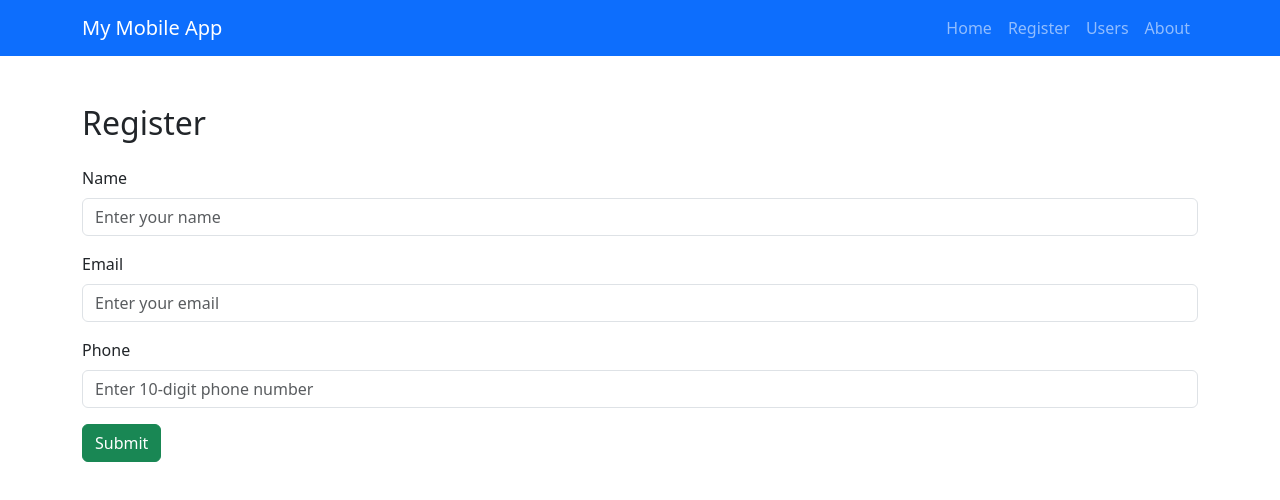
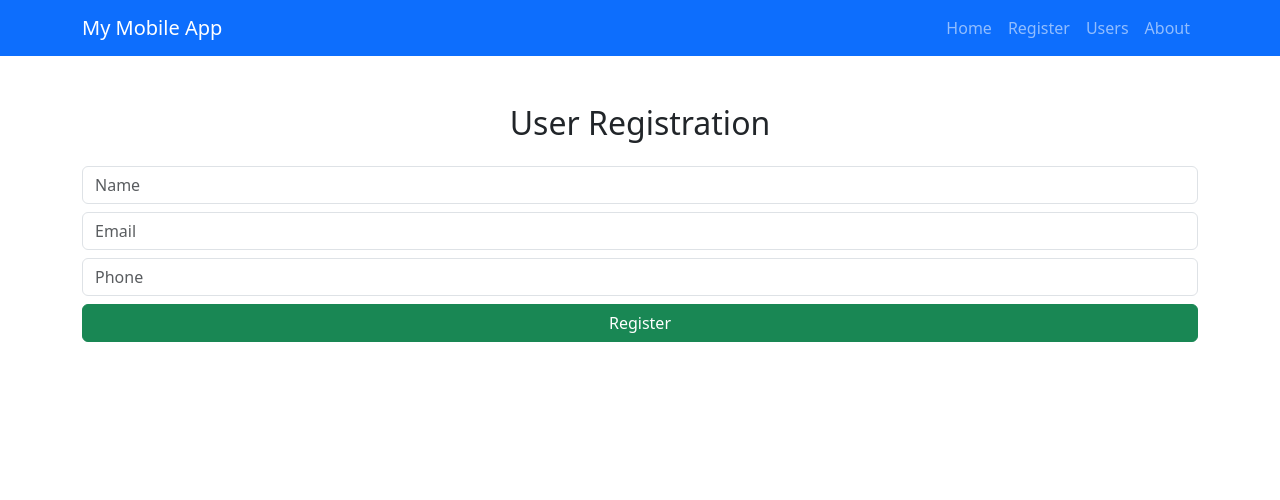
Before and after one commit to Pirasanth23/Mobile-App-Development, a React (Create React App) app: page /registration in a window 1280 px wide. Shown: the top 500 px of the page. Built offline with nearby package versions, Linux system fonts and the light colour scheme.

Commit message:
Day 10 - Finalized UI, tested functionalities, prepared deployment

```diff
--- a/src/components/Registration.js
+++ b/src/components/Registration.js
@@ -1,84 +1,76 @@
-import React, { useState } from 'react';
-import { db } from '../firebase';
-import { collection, addDoc } from "firebase/firestore";
-import { useNavigate } from 'react-router-dom';
+import React, { useState } from "react";
+import { db } from "../firebase";
+import { collection, addDoc, serverTimestamp } from "firebase/firestore";
 
 function Registration() {
-  const [name, setName] = useState('');
-  const [email, setEmail] = useState('');
-  const [phone, setPhone] = useState('');
-  const [success, setSuccess] = useState(false);
-
-  const navigate = useNavigate();
+  const [name, setName] = useState("");
+  const [email, setEmail] = useState("");
+  const [phone, setPhone] = useState("");
+  const [success, setSuccess] = useState("");
 
   const handleSubmit = async (e) => {
     e.preventDefault();
 
-    // Validation
-    if(name.trim().length < 3){
-      alert("Name must be at least 3 characters");
-      return;
-    }
-    if(!email.includes("@")){
-      alert("Invalid email");
-      return;
-    }
-    if(phone.length !== 10 || isNaN(phone)){
-      alert("Phone must be 10 digits");
-      return;
-    }
-
     try {
-      await addDoc(collection(db, "users"), {
+      const docRef = await addDoc(collection(db, "users"), {
         name,
         email,
         phone,
-        timestamp: new Date()
+        timestamp: serverTimestamp(),
       });
 
-      // Clear form immediately
-      setName('');
-      setEmail('');
-      setPhone('');
-      setSuccess(true);
+      // 🔹 Add console.log here to debug
+      console.log("User added with ID:", docRef.id);
 
-      // Optional: navigate to Users page
-      setTimeout(() => {
-        setSuccess(false);
-        navigate('/users'); // go to users page after 2s
-      }, 2000);
+      setSuccess("User registered successfully!");
+      setName("");
+      setEmail("");
+      setPhone("");
 
+      setTimeout(() => setSuccess(""), 3000);
     } catch (err) {
-      console.error("Error adding document: ", err);
-      alert("Error submitting form. Check console.");
+      console.error("Error adding document:", err); // 🔹 Add this too
+      setSuccess("Error registering user. Try again!");
     }
   };
 
   return (
     <div className="container mt-5">
-      <h2 className="mb-4">Register</h2>
+      <h2 className="mb-4 text-center">User Registration</h2>
+
+      <form onSubmit={handleSubmit}>
+        <input
+          type="text"
+          className="form-control mb-2"
+          placeholder="Name"
+          value={name}
+          onChange={(e) => setName(e.target.value)}
+          required
+        />
+        <input
+          type="email"
+          className="form-control mb-2"
+          placeholder="Email"
+          value={email}
+          onChange={(e) => setEmail(e.target.value)}
+          required
+        />
+        <input
+          type="text"
+          className="form-control mb-2"
+          placeholder="Phone"
+          value={phone}
+          onChange={(e) => setPhone(e.target.value)}
+          required
+        />
+        <button type="submit" className="btn btn-success w-100">
+          Register
+        </button>
+      </form>
 
       {success && (
-        <div className="alert alert-success" role="alert">
-          Registration successful!
-        </div>
+        <div className="alert alert-success text-center mt-3">{success}</div>
       )}
-
-      <form onSubmit={handleSubmit}>
-        <div className="mb-3">
-          <label className="form-label">Name</label>
-          <input type="text" className="form-control" value={name} onChange={(e)=>setName(e.target.value)} placeholder="Enter your name" />
-        </div>
-        <div className="mb-3">
-          <label className="form-label">Email</label>
-          <input type="email" className="form-control" value={email} onChange={(e)=>setEmail(e.target.value)} placeholder="Enter your email" />
-        </div>
-        <div className="mb-3">
-          <label className="form-label">Phone</label>
-          <input type="text" className="form-control" value={phone} onChange={(e)=>setPhone(e.target.value)} placeholder="Enter 10-digit phone number" />
-        </div>
-        <button type="submit" className="btn btn-success">Submit</button>
-      </form>
     </div>
   );
 }
--- a/src/components/UserList.js
+++ b/src/components/UserList.js
@@ -12,7 +12,6 @@ function UserList() {
   const [deletingUser, setDeletingUser] = useState(null);
 
   useEffect(() => {
-    // Listen to real-time updates
     const q = query(collection(db, "users"), orderBy("timestamp", "desc"));
     const unsubscribe = onSnapshot(q, (snapshot) => {
       const userData = snapshot.docs.map(doc => ({ id: doc.id, ...doc.data() }));
@@ -75,12 +74,14 @@ function UserList() {
         onChange={(e) => setSearchTerm(e.target.value)}
       />
 
+      {/* Table for Desktop */}
+      <div className="d-none d-md-block">
         <table className="table table-bordered table-hover table-striped shadow-sm">
           <thead className="table-dark">
             <tr>
-            <th onClick={() => sortBy("name")} style={{cursor: 'pointer'}}>Name</th>
-            <th onClick={() => sortBy("email")} style={{cursor: 'pointer'}}>Email</th>
-            <th onClick={() => sortBy("phone")} style={{cursor: 'pointer'}}>Phone</th>
+              <th onClick={() => sortBy("name")} style={{ cursor: 'pointer' }}>Name</th>
+              <th onClick={() => sortBy("email")} style={{ cursor: 'pointer' }}>Email</th>
+              <th onClick={() => sortBy("phone")} style={{ cursor: 'pointer' }}>Phone</th>
               <th>Actions</th>
             </tr>
           </thead>
@@ -112,6 +113,42 @@ function UserList() {
             ))}
           </tbody>
         </table>
+      </div>
+
+      {/* Card View for Mobile */}
+      <div className="d-md-none">
+        <div className="row">
+          {filteredUsers.map(user => (
+            <div className="col-12 mb-3" key={user.id}>
+              <div className="card shadow-sm">
+                <div className="card-body">
+                  <h5 className="card-title text-primary">{user.name}</h5>
+                  <p className="card-text mb-1"><strong>Email:</strong> {user.email}</p>
+                  <p className="card-text mb-1"><strong>Phone:</strong> {user.phone}</p>
+                  <div className="d-flex justify-content-end">
+                    <button
+                      className="btn btn-sm btn-success me-2"
+                      data-bs-toggle="modal"
+                      data-bs-target="#editModal"
+                      onClick={() => handleEdit(user)}
+                    >
+                      Edit
+                    </button>
+                    <button
+                      className="btn btn-sm btn-danger"
+                      data-bs-toggle="modal"
+                      data-bs-target="#deleteModal"
+                      onClick={() => setDeletingUser(user)}
+                    >
+                      Delete
+                    </button>
+                  </div>
+                </div>
+              </div>
+            </div>
+          ))}
+        </div>
+      </div>
 
       {/* Delete Modal */}
       <div className="modal fade" id="deleteModal" tabIndex="-1">
@@ -142,9 +179,9 @@ function UserList() {
             </div>
             <form onSubmit={handleUpdate}>
               <div className="modal-body">
-                <input type="text" className="form-control mb-2" placeholder="Name" value={name} onChange={(e)=>setName(e.target.value)} required/>
-                <input type="email" className="form-control mb-2" placeholder="Email" value={email} onChange={(e)=>setEmail(e.target.value)} required/>
-                <input type="text" className="form-control mb-2" placeholder="Phone" value={phone} onChange={(e)=>setPhone(e.target.value)} required/>
+                <input type="text" className="form-control mb-2" placeholder="Name" value={name} onChange={(e) => setName(e.target.value)} required />
+                <input type="email" className="form-control mb-2" placeholder="Email" value={email} onChange={(e) => setEmail(e.target.value)} required />
+                <input type="text" className="form-control mb-2" placeholder="Phone" value={phone} onChange={(e) => setPhone(e.target.value)} required />
               </div>
               <div className="modal-footer">
                 <button type="button" className="btn btn-secondary" data-bs-dismiss="modal">Cancel</button>
--- a/src/firebase.js
+++ b/src/firebase.js
@@ -1,14 +1,15 @@
 import { initializeApp } from "firebase/app";
 import { getFirestore } from "firebase/firestore";
 
+
 const firebaseConfig = {
-  apiKey: "AIzaSyC0p6gRxuKVy9S1yeo0y57LRKmNasYlWpw",
-  authDomain: "sampleproject-f6866.firebaseapp.com",
-  projectId: "sampleproject-f6866",
-  storageBucket: "sampleproject-f6866.appspot.com",
-  messagingSenderId: "505989367053",
-  appId: "1:505989367053:web:82723e8ded135b02265c44",
-  measurementId: "G-7RQJ4NX9DD"
+   apiKey: "AIzaSyDsdPD5qw0yIgwjx8B_xAL_CtLcs8upTUI",
+    authDomain: "mobile-app-373de.firebaseapp.com",
+    projectId: "mobile-app-373de",
+    storageBucket: "mobile-app-373de.firebasestorage.app",
+    messagingSenderId: "899137427687",
+    appId: "1:899137427687:web:d07737e91d87bef6db6a42",
+    measurementId: "G-KKPJDFP4TP"
 };
 
 const app = initializeApp(firebaseConfig);
```
Lines whose indentation alone changed are shown as unchanged.
